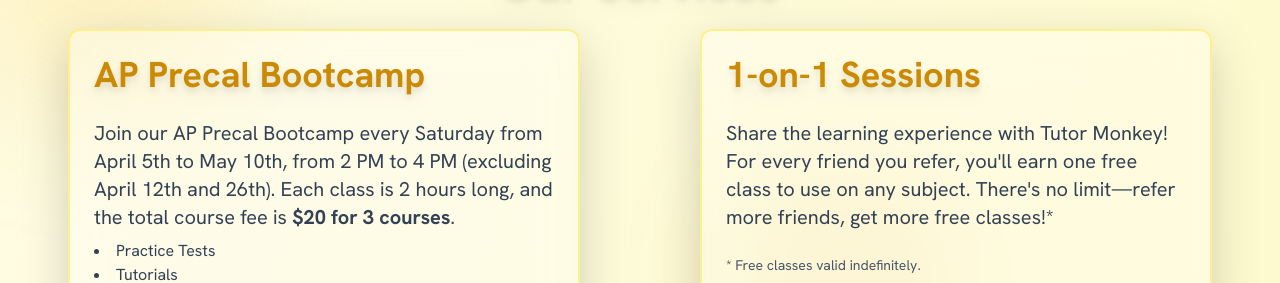
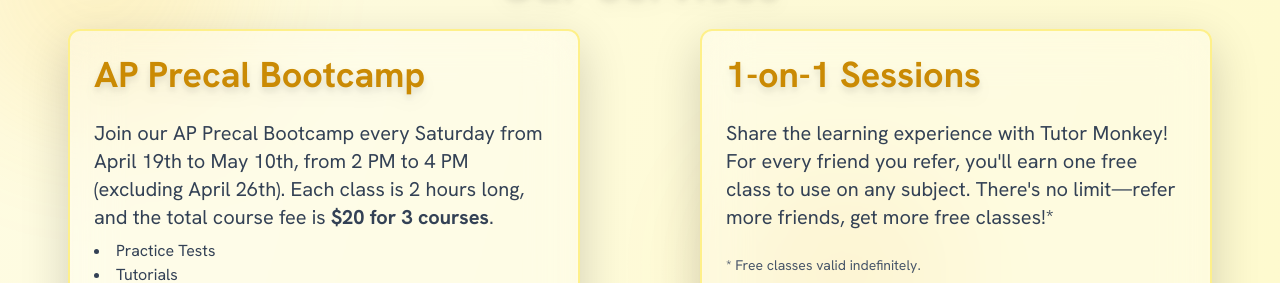
Before and after one commit to Sanjit-K/tutor-monkey, a Next.js app: page / in a window 1280 px wide. Shown: the part 1328-1611 px from the top of the page. Built offline with nearby package versions, Linux system fonts and the light colour scheme.

Commit message:
fixed date for precal camp

```diff
--- a/app/page.tsx
+++ b/app/page.tsx
@@ -80,7 +80,7 @@
               <div className="max-w-lg mx-auto bg-white/30 backdrop-filter backdrop-blur-xl rounded-xl shadow-lg p-6 transform hover:-translate-y-1 transition-all duration-300 border-2 border-yellow-200 animate-fade-in-up">
                 <h2 className="mb-4 text-4xl font-bold text-yellow-600 drop-shadow-lg">AP Precal Bootcamp</h2>
                 <p className="mb-2 text-xl text-slate-700">
-                  Join our AP Precal Bootcamp every Saturday from April 5th to May 10th, from 2 PM to 4 PM (excluding April 12th and 26th).
+                  Join our AP Precal Bootcamp every Saturday from April 19th to May 10th, from 2 PM to 4 PM (excluding April 26th).
                   Each class is 2 hours long, and the total course fee is <strong>$20 for 3 courses</strong>.
                 </p>
                 <ul className="list-disc list-inside mb-4 text-slate-700">
```
